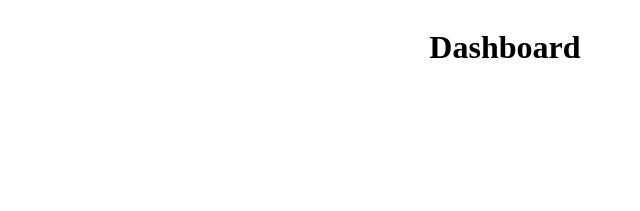
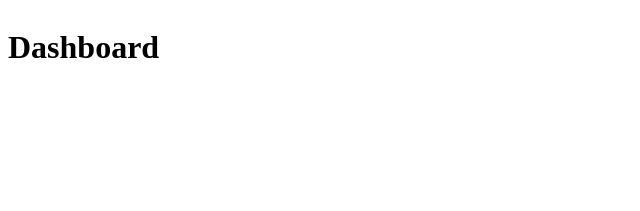
Before and after one commit to DonavanC13/project-admin-dashboard, a plain HTML site: page index.html in a window 1280 px wide. Shown: the whole page, without its empty margins (0-640 px from the left). Drawn offline with Linux system fonts and the light colour scheme.

Commit message:
repositioned grid layout

```diff
--- a/style.css
+++ b/style.css
@@ -1,5 +1,25 @@
 .nav-bar {
     display: grid;
-    grid-template-columns: repeat(3, 1fr);
-    grid-template-rows: repeat(3, 1fr);
+    grid-template-columns: repeat(3 , 1fr);
+    grid-template-rows:  repeat(4 , 200px);
+
 }
+
+.nav-links {
+    grid-column: 1;
+    grid-row-start: 1;
+    grid-row-end: 5;
+}
+
+.content-dashboard {
+    grid-column-start: 2;
+    grid-column-end: 4;
+    grid-row-start: 2;
+    grid-row-end: 5;
+}
+
+.nav-header {
+    grid-row: 1;
+    grid-column-start: 2;
+    grid-column-end: 4;
+}
```
